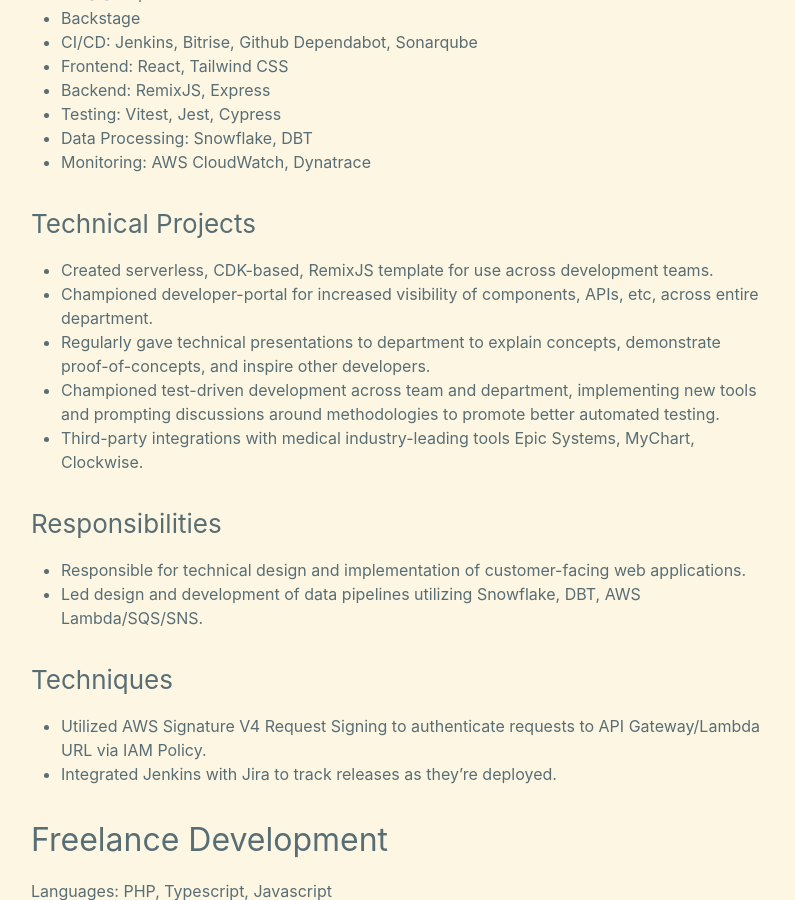
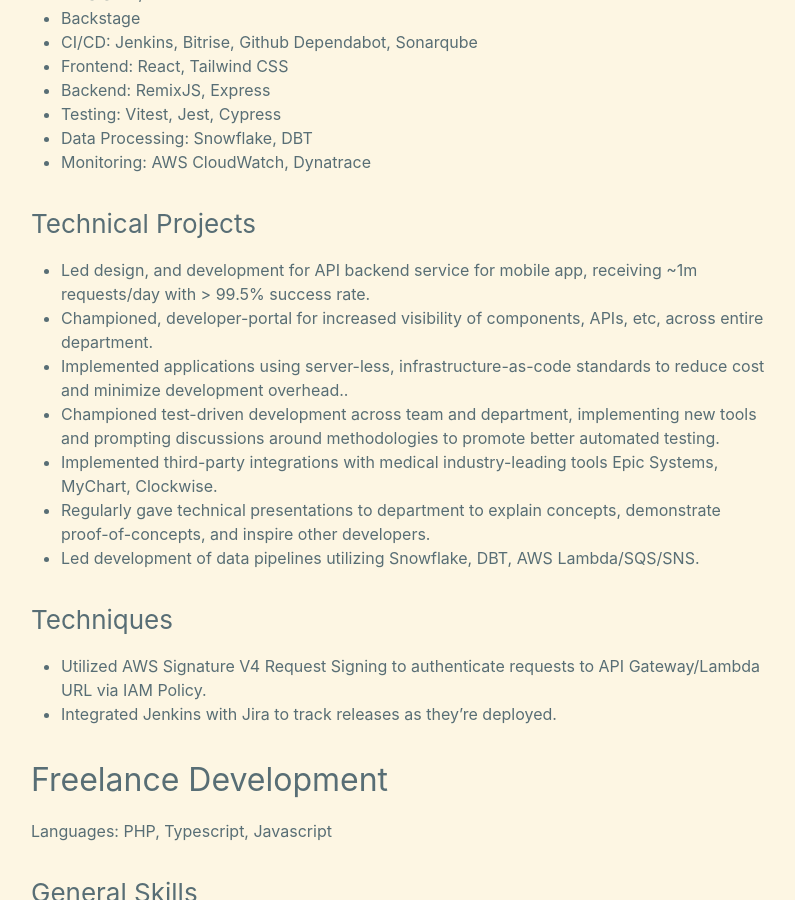
Before and after one commit to tylerhcarter/tylerhcarter.github.io, a Jekyll site: the page built from achievements.md, in a window 1280 px wide and 900 px high, scrolled down 525 px. Shown: the whole window, without its empty margins (239-1034 px from the left). Built offline with Jekyll 4.4.1, drawn with Linux system fonts in a browser that asks for light colours; our own code applies the rules of GitHub Pages for plain Markdown files.

Commit message:
Update achievements.md

```diff
--- a/achievements.md
+++ b/achievements.md
@@ -18,15 +18,13 @@
 * Monitoring: AWS CloudWatch, Dynatrace
 
 ### Technical Projects
-* Created serverless, CDK-based, RemixJS template for use across development teams.
-* Championed developer-portal for increased visibility of components, APIs, etc, across entire department.
+* Led design, and development for API backend service for mobile app, receiving ~1m requests/day with > 99.5% success rate.
+* Championed, developer-portal for increased visibility of components, APIs, etc, across entire department.
+* Implemented applications using server-less, infrastructure-as-code standards to reduce cost and minimize development overhead..
+* Championed test-driven development across team and department, implementing new tools and prompting discussions around methodologies to promote better automated testing.
+* Implemented third-party integrations with medical industry-leading tools Epic Systems, MyChart, Clockwise.
 * Regularly gave technical presentations to department to explain concepts, demonstrate proof-of-concepts, and inspire other developers.
-* Championed test-driven development across team and department, implementing new tools and prompting discussions around methodologies to promote better automated testing.
-* Third-party integrations with medical industry-leading tools Epic Systems, MyChart, Clockwise.
-
-### Responsibilities
-* Responsible for technical design and implementation of customer-facing web applications.
-* Led design and development of data pipelines utilizing Snowflake, DBT, AWS Lambda/SQS/SNS.
+* Led development of data pipelines utilizing Snowflake, DBT, AWS Lambda/SQS/SNS.
 
 ### Techniques
 * Utilized AWS Signature V4 Request Signing to authenticate requests to API Gateway/Lambda URL via IAM Policy.
```
